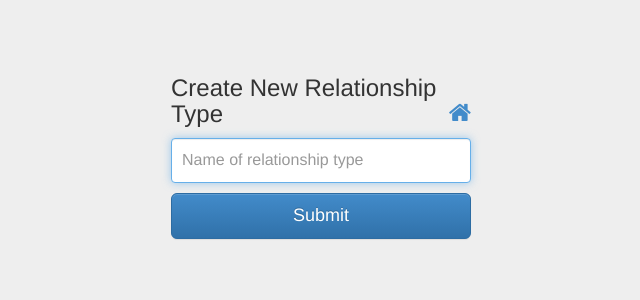
After one commit to ilsteiner/CharacterTracker, a Flask app: template templates/forms/new-relationship-type.html in a window 1280 px wide. The commit adds this page. Shown: the top 300 px of the page, without its empty margins (319-959 px from the left). Run offline with Flask 2, Linux system fonts and the light colour scheme; the template is opened without the code that fills it: values that come from a table or form of the project are taken from there, others are empty; parts of the project's set-up code (start-up, migrations or seed data) failed here and were passed over; some libraries are stand-ins or nearby versions.

Commit message:
Began adding relationship type

```diff
--- a/app.py
+++ b/app.py
@@ -85,6 +85,22 @@ def new_character():
     return render_template('forms/new-character.html', form=form)
 
 
+@app.route('/new-relationship-type', methods=['GET', 'POST'])
+def new_relationship_type():
+    form = NewRelationshipTypeForm(request.form)
+
+    if form.validate_on_submit():
+        session = db_session()
+        type = RelationshipType(form.description)
+        session.add(type)
+        session.commit()
+
+    else:
+        for fieldName, errorMessages in form.errors.iteritems():
+            for err in errorMessages:
+                flash(err)
+
+    return render_template('forms/new-relationship-type.html', form=form)
 # @app.route('/login')
 # def login():
 #     form = LoginForm(request.form)
--- a/forms.py
+++ b/forms.py
@@ -19,8 +19,10 @@ class NewCharacterForm(Form):
         'Character Description', validators=[DataRequired(), Length(min=10, max=10000)]
     )
 
-    # related_to = SelectField(
-    #         'Related To', u'Relation', coerce=int
-    # )
+    related_to = QuerySelectField(get_label='name')
 
-    related_to = QuerySelectField(get_label='name')
+
+class NewRelationshipTypeForm(Form):
+    description = StringField(
+        'Relationship Type', validators=[DataRequired(), Length(min=1, max=120)]
+    )
--- /dev/null
+++ b/templates/forms/new-relationship-type.html
@@ -0,0 +1,10 @@
+{% extends 'layouts/form.html' %}
+{% block title %}New Relationship Type{% endblock %}
+{% block content %}
+  <form method="post" class="form">
+  <input type="hidden" name="csrf_token" value="{{ csrf_token() }}"/>
+    <h3 class="form-heading">Create New Relationship Type <a href="{{ url_for('home') }}" title="Back to homepage"><i class="fa fa-home pull-right"></i></a></h3>
+    {{ form.description(class_ = 'form-control first-input last-input', placeholder = 'Name of relationship type', required = true, autofocus = true) }}
+    <input type="submit" value="Submit" class="btn btn-primary btn-lg btn-block">
+  </form>
+{% endblock %}
--- a/templates/layouts/main.html
+++ b/templates/layouts/main.html
@@ -54,6 +54,7 @@
           <ul class="nav navbar-nav">
             <li {% if request.endpoint == 'home' %} class="active" {% endif %}><a href="{{ url_for('home') }}">Home</a></li>
             <li {% if request.endpoint == 'new-character' %} class="active" {% endif %}><a href="{{ url_for('new_character') }}">New Character</a></li>
+            <li {% if request.endpoint == 'new-relationship-type' %} class="active" {% endif %}><a href="{{ url_for('new_relationship_type') }}">New Relationship Type</a></li>
             <li class="dropdown">
               <a class="dropdown-toggle" data-toggle="dropdown">Dropdown <b class="caret"></b></a>
               <ul class="dropdown-menu">
```
Also changed, not shown: models.py (+8 -0 lines).
